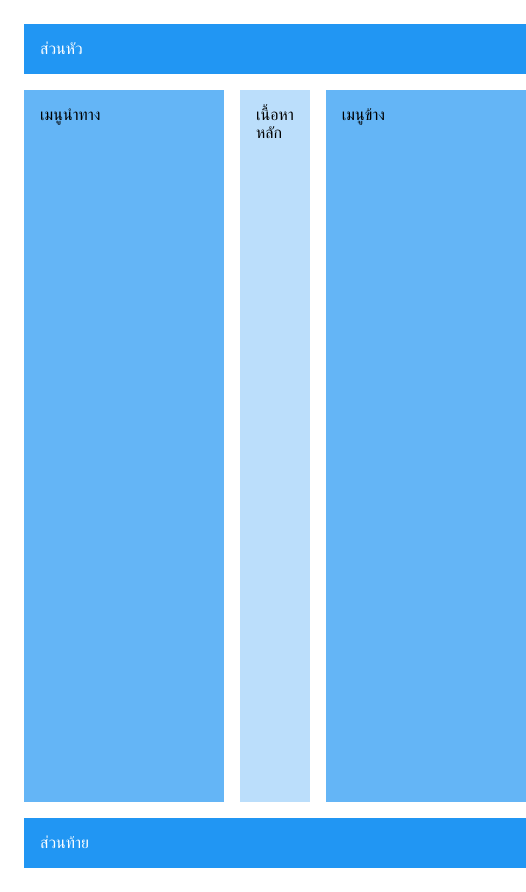
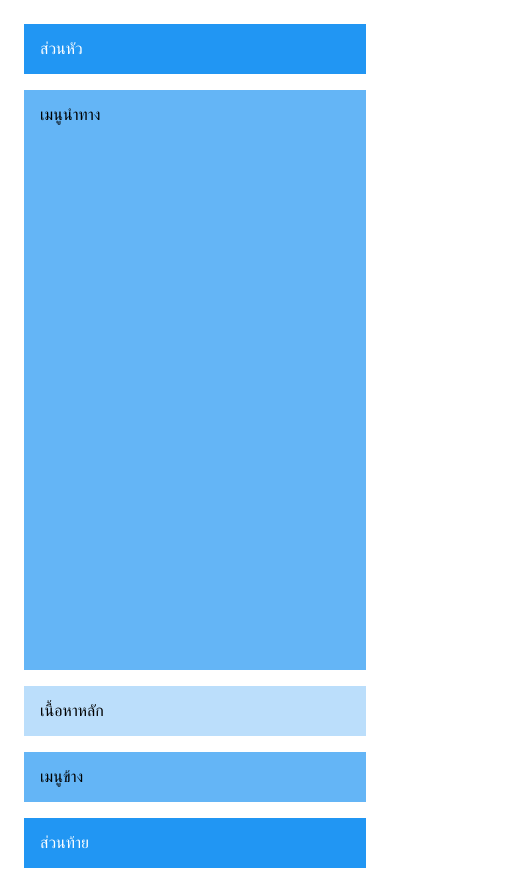
Before and after one commit to OnumaAdisa/week4-grid-lab, a plain HTML site: page index.html in a window 390 px wide. Shown: the whole page, 526 px wide, since content can reach past the window. Drawn offline with Linux system fonts and the light colour scheme; files that its build step writes are made by us from their sources.

Commit message:
เพิ่ม Media Queries สำหรับ Responsive Design

```diff
--- a/css/styles.css
+++ b/css/styles.css
@@ -38,3 +38,26 @@
     padding: 1rem;
     color: white;
 }
+/* สําหรับแท็บเล็ต */
+@media (max-width: 768px) {
+    .grid-container {
+        grid-template-areas:
+            "header header"
+            "nav nav"
+            "main sidebar"
+            "footer footer";
+        grid-template-columns: 1fr 200px;
+    }
+}
+/* สําหรับมือถือ */
+@media (max-width: 480px) {
+    .grid-container {
+        grid-template-areas:
+            "header"
+            "nav"
+            "main"
+            "sidebar"
+            "footer";
+        grid-template-columns: 1fr;
+    }
+}
```
